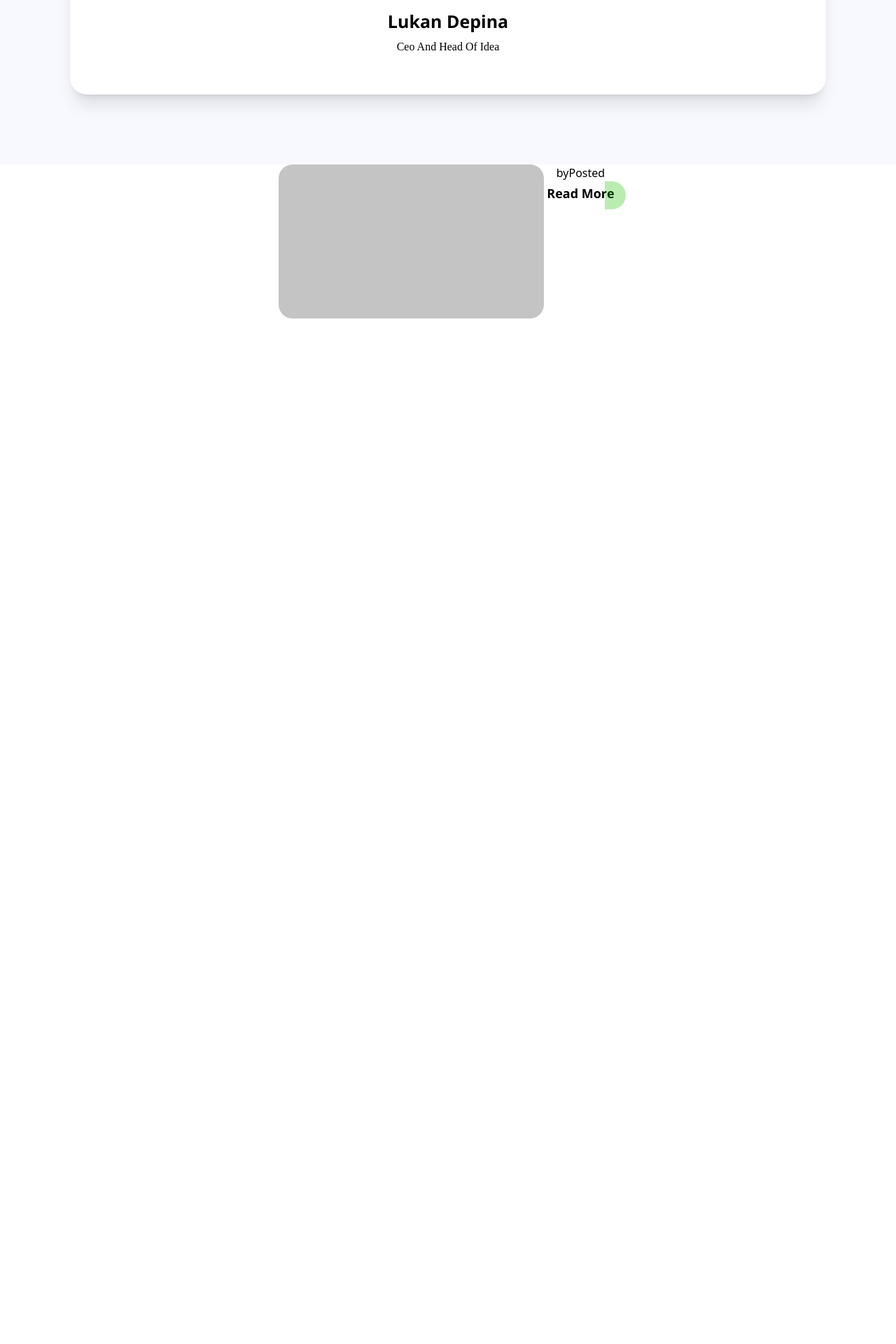
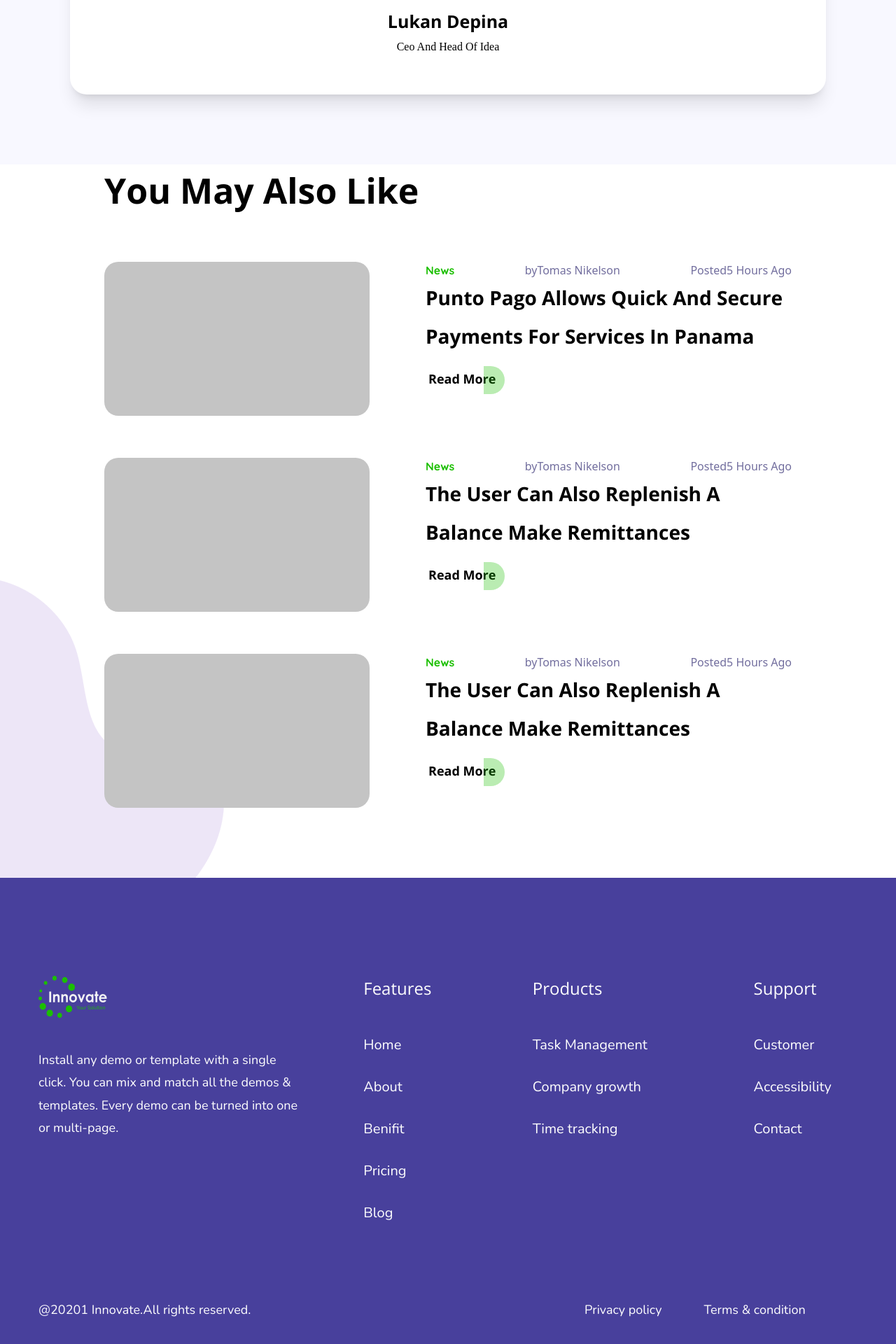
Before and after one commit to wahidul60/Innovate, a React (Vite) app: page / in a window 1280 px wide. Shown: the part 5407-7327 px from the top of the page at 70% size. Before the commit the page ends 5962 px from the top, so only its background shows below. Built offline with nearby package versions, Linux system fonts and the light colour scheme; a web font is replaced by a local one.

Commit message:
Inovate Project Full Design Complete

```diff
--- a/src/App.jsx
+++ b/src/App.jsx
@@ -7,7 +7,9 @@ import CardSection from './layout/CardSection'
 import Impact from './layout/Impact'
 import PlanSection from './layout/PlanSection'
 import Slider from './layout/Slider'
-import SuggestionCard from './components/SuggestionCard'
+import Suggestion from './layout/Suggestion'
+import Footer from './layout/Footer'
+
 
 const App = () => {
   return (
@@ -20,7 +22,8 @@ const App = () => {
       <Impact/>
       <PlanSection/>
       <Slider/>
-      <SuggestionCard/>
+      <Suggestion/>
+      <Footer/>
     </div>
   )
 }
--- a/src/components/SuggestionCard.jsx
+++ b/src/components/SuggestionCard.jsx
@@ -3,16 +3,16 @@ import Flex from '../components/Flex'
 
 const SuggestionCard = ({news,postBy,time,heading}) => {
   return (
-    <Flex className='pb-[100px]' >
+    <Flex className='pb-[60px] gap-[80px]' >
         <div className='bg-[#C4C4C4] w-[379px] h-[220px] rounded-[20px]'></div>
-        <div>
-            <Flex>
-                <p className='font-Quicksand font-normal text-[16px]'>{news}</p>
-                <p>by {postBy}</p>
-                <p>Posted {time}</p>
+        <div className='w-[523px]'>
+            <Flex className='justify-between'>
+                <p className='font-Quicksand font-bold text-[16px] text-[#1BBF00]'>{news}</p>
+                <p className='text-[#726E9E]'>by{postBy}</p>
+                <p className='text-[#726E9E]'>Posted{time}</p>
             </Flex>
-            <h1 className='leading-[55px] font-bold font-Sans text-[30px]'>{heading}</h1>
-            <h6 className='group group-hover/h6:text-[#FAFAFE] p-1 relative text-[18px] font-Sans font-bold'>Read More <span className=' group-hover:w-[125px] group-hover:rounded-l-3xl duration-300 w-[30px] h-[40px] bg-[#1bbf004d] absolute rounded-r-3xl -right-[12px] top-0 group-hover/h6:bg-[#fafafe4d]'></span></h6>
+            <h1 className='leading-[55px] font-bold font-Sans text-[28px] pb-[16px]'>{heading}</h1>
+            <h6 className='group p-1 relative text-[18px] font-Sans font-bold'>Read More <span className='group-hover:w-[120px] group-hover:rounded-l-3xl duration-300 w-[30px] h-[40px] bg-[#1bbf004d] absolute rounded-r-3xl right-[410px] -top-[1px]'></span></h6>
         </div>
     </Flex>
   )
--- /dev/null
+++ b/src/layout/Footer.jsx
@@ -0,0 +1,56 @@
+import React from 'react'
+import ImageCom from '../components/ImageCom'
+import Logo from '../assets/Logo Main.png'
+import Flex from '../components/Flex'
+import List from '../components/List'
+import Container from '../components/Container'
+
+const Footer = () => {
+  return (
+    <section className='bg-[#48409C] pt-[140px] pb-[57px]'>
+     <Container>
+     <Flex className='gap-[93px] pb-[80px]'>
+        <div className='w-5/12'>
+          <ImageCom src={Logo}/>
+          <p className='pt-[44px] font-Nunito text-[18px] font-normal text-[#FEFEFE] leading-[32.4px] '>Install any demo or template with a single click. You can mix and match all the demos & templates. Every demo can be turned into one or multi-page.</p>
+        </div>
+        <div className='w-2/12'>
+          <h1 className='font-Sans text-[24px] leading-semibold text-[#FEFEFE] pb-12' >Features</h1>
+          <ul>
+            <li className='font-Nunito text-[20px] leading-semibold text-[#FEFEFE] pb-[30px]'>Home</li>
+            <li className='font-Nunito text-[20px] leading-semibold text-[#FEFEFE] pb-[30px]'>About</li>
+            <li className='font-Nunito text-[20px] leading-semibold text-[#FEFEFE] pb-[30px]'>Benifit</li>
+            <li className='font-Nunito text-[20px] leading-semibold text-[#FEFEFE] pb-[30px]'>Pricing</li>
+            <li className='font-Nunito text-[20px] leading-semibold text-[#FEFEFE] pb-[30px]'>Blog</li>
+          </ul>
+        </div>
+        <div className='w-3/12'>
+          <h1 className='font-Sans text-[24px] leading-semibold text-[#FEFEFE] pb-12 '>Products</h1>
+          <ul>
+            <li className='font-Nunito text-[20px] leading-semibold text-[#FEFEFE] pb-[30px]'>Task Management</li>
+            <li className='font-Nunito text-[20px] leading-semibold text-[#FEFEFE] pb-[30px]'>Company growth</li>
+            <li className='font-Nunito text-[20px] leading-semibold text-[#FEFEFE] pb-[30px]'>Time tracking</li>
+          </ul>
+        </div>
+        <div className='w-2/12'>
+          <h1 className='font-Sans text-[24px] leading-semibold text-[#FEFEFE] pb-12 '>Support</h1>
+          <ul>
+            <li className='font-Nunito text-[20px] leading-semibold text-[#FEFEFE] pb-[30px]'>Customer</li>
+            <li className='font-Nunito text-[20px] leading-semibold text-[#FEFEFE] pb-[30px]'>Accessibility</li>
+            <li className='font-Nunito text-[20px] leading-semibold text-[#FEFEFE] pb-[30px]'>Contact</li>
+          </ul>
+        </div>
+      </Flex>
+      <Flex>
+        <div className='w-8/12 font-Nunito text-[18px] leading-semibold text-[#FEFEFE]'><p>@20201 Innovate.All rights reserved.</p></div>
+        <div className='w-4/12 flex gap-[60px]'>
+          <p className=' font-Nunito text-[18px] leading-semibold text-[#FEFEFE]'>Privacy policy</p>
+          <p className='font-Nunito text-[18px] leading-semibold text-[#FEFEFE]'>Terms & condition</p>
+        </div>
+      </Flex>
+     </Container>
+    </section>
+  )
+}
+
+export default Footer
--- a/src/layout/Slider.jsx
+++ b/src/layout/Slider.jsx
@@ -24,8 +24,8 @@ const Slider = () => {
                     <SubHeading className='pb-[48px] w-[800px] text-[#726E9E]' text='Lesser Replenish bearing they’re him cattle kind dominion. You which fill place. Land she’d subdue divided gathering blessed seasons it. Without, wherein days.'/>
                     <h1 className='pb-[5px] font-Sans font-bold text-[25px]'>Lukan Depina</h1>
                     <h6 className='font-Paprika font-normal text-[16px]'>Ceo And Head Of Idea</h6>
-                    <button className='bg-[#1BBF00] absolute p-3 bg-gray-200 rounded-full shadow-md -left-[100px] top-1/2 transform -translate-y-1/2 '><i class="fa-solid fa-chevron-left"></i></button>
-                    <button className='bg-[#1BBF00] absolute p-3 bg-gray-200 rounded-full shadow-md -right-[100px] top-1/2 transform -translate-y-1/2'><i class="fa-solid fa-chevron-right"></i></button>
+                    <button className='bg-[#1BBF00] absolute p-3 rounded-full shadow-md -left-[100px] top-1/2 transform -translate-y-1/2 '><i class="fa-solid fa-chevron-left"></i></button>
+                    <button className='bg-[#1BBF00] absolute p-3 rounded-full shadow-md -right-[100px] top-1/2 transform -translate-y-1/2'><i class="fa-solid fa-chevron-right"></i></button>
                 </div>
         </Flex>
 
--- a/src/layout/Suggestion.jsx
+++ b/src/layout/Suggestion.jsx
@@ -1,17 +1,22 @@
 import React from 'react'
 import Container from '../components/Container'
 import SuggestionCardCOM from '../components/SuggestionCard'
+import Flex from '../components/Flex'
 
 const Suggestion = () => {
   return (
-    <section className='pb-[100px]'>
+    <section className='pb-[40px] relative'>
+      <div className='absolute bg-BgElement3 bg-no-repeat bg-left-bottom w-full h-full -z-10'> </div>
         <Container>
-            <div>
+          <Flex>
+            <div className='w-[982px]'>
+              <h1 className='font-Sans font-bold text-[50px] pb-[64px]'>You May Also Like </h1>
+              <SuggestionCardCOM news='News' postBy='Tomas Nikelson' time='5 Hours Ago' heading='Punto Pago Allows Quick And Secure Payments For Services In Panama'/>
+              <SuggestionCardCOM news='News' postBy='Tomas Nikelson' time='5 Hours Ago' heading='The User Can Also Replenish A Balance Make Remittances '/>
+              <SuggestionCardCOM news='News' postBy='Tomas Nikelson' time='5 Hours Ago' heading='The User Can Also Replenish A Balance Make Remittances '/>
 
-              <SuggestionCardCOM news='News' postBy='Tomas Nikelson' time='5 Hours Ago' heading='Punto Pago Allows Quick And Secure
-Payments For Services In Panama'/>
             </div>
-
+          </Flex>
         </Container>
     </section>
   )
--- a/tailwind.config.js
+++ b/tailwind.config.js
@@ -26,7 +26,8 @@ export default {
         'backgroundIm': "url('./public/Background.png')",
         'BgElement' : "url('./src/assets/bgElement.png')",
         'BgElement2' : "url('./src/assets/bgElement2.png')",
-        'impactBackground' : "url('./src/assets/impactbg.png')"
+        'impactBackground' : "url('./src/assets/impactbg.png')" ,
+        'BgElement3' : "url('./src/assets/bgElement3.png')",
       },
     },
   },
```
Also changed, not shown: src/assets/bgElement3.png (added).
